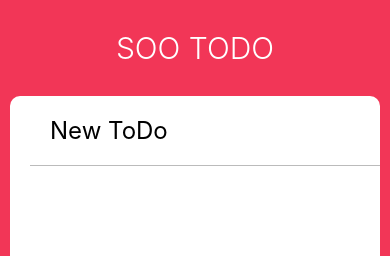
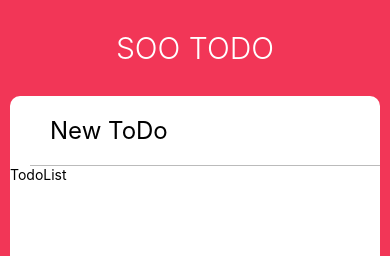
Before and after one commit to soohyunnn/soo_todo, a React Native app: screen / in a window 390 px wide. Shown: the top 256 px of the page. Built offline with nearby package versions, Linux system fonts and the light colour scheme.

Commit message:
[FE]Scrool View 추가

```diff
--- a/App.js
+++ b/App.js
@@ -1,11 +1,3 @@
-/**
- * Sample React Native App
- * https://github.com/facebook/react-native
- *
- * @format
- * @flow strict-local
- */
-
 import React, {useState} from 'react';
 import type {Node} from 'react';
 import {
@@ -21,22 +13,15 @@ import {
   Platform,
 } from 'react-native';
 
-import {
-  Colors,
-  DebugInstructions,
-  Header,
-  LearnMoreLinks,
-  ReloadInstructions,
-} from 'react-native/Libraries/NewAppScreen';
-
-const {height, width} = Dimensions.get('window');
-
 const App: () => Node = () => {
   return (
     <SafeAreaView style={styles.container}>
       <Text style={styles.appTitle}>SOO TODO</Text>
       <View style={styles.card}>
         <TextInput style={styles.input} placeholder="New ToDo" />
+        <ScrollView>
+          <Text>TodoList</Text>
+        </ScrollView>
       </View>
     </SafeAreaView>
   );
```
